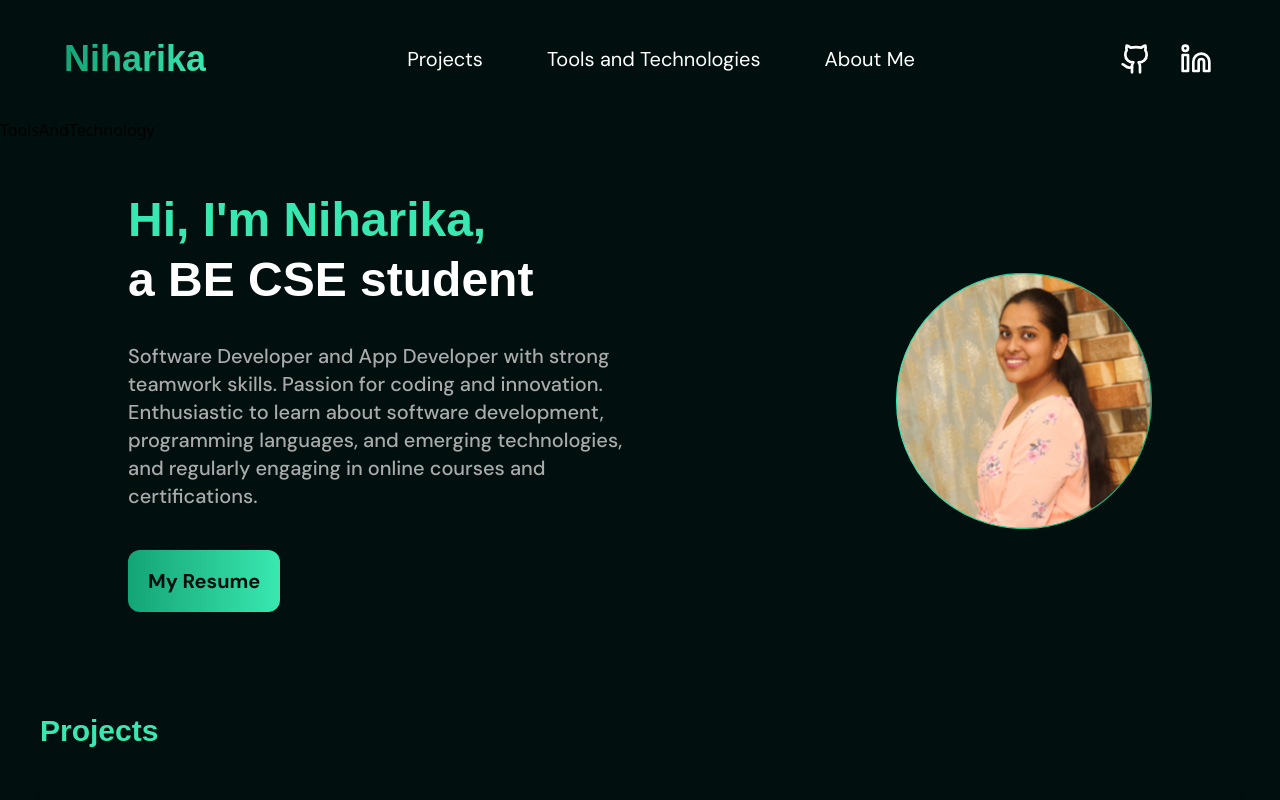
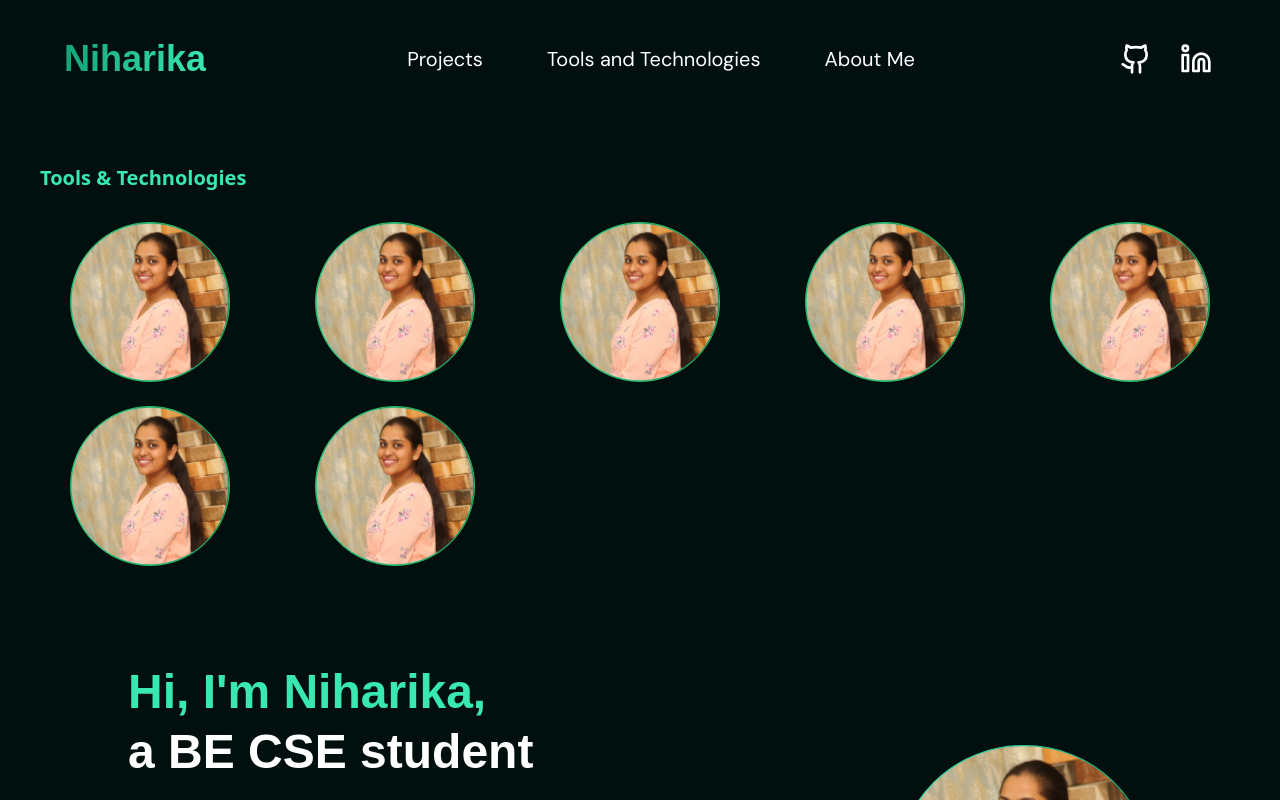
Before and after one commit to niharika1102/Portfolio, a React (Vite) app: page /tools-and-technologies in a window 1280 px wide. Shown: the top 800 px of the page. Built offline with nearby package versions, Linux system fonts and the light colour scheme; a web font is replaced by a local one.

Commit message:
Structure - Tools and Technologies

```diff
--- a/src/sections/ToolsAndTechnology.jsx
+++ b/src/sections/ToolsAndTechnology.jsx
@@ -1,9 +1,105 @@
-import React from 'react'
+// import React from 'react';
 
-function ToolsAndTechnology() {
+// // Import your images here
+// // import htmlIcon from '../assets/icons/html5.svg';
+// // import cssIcon from '../assets/icons/css3.svg';
+// // import jsIcon from '../assets/icons/javascript.svg';
+// // import bootstrapIcon from '../assets/icons/bootstrap.svg';
+// // import githubIcon from '../assets/icons/github.svg';
+// // import gitIcon from '../assets/icons/git.svg';
+// // import javaIcon from '../assets/icons/java.svg';
+// // import canvaIcon from '../assets/icons/canva.svg';
+// // import figmaIcon from '../assets/icons/figma.svg';
+// // import vscodeIcon from '../assets/icons/vscode.svg';
+// import { profile } from "../assets/images";
+
+// const ToolsAndTechnologies = () => {
+//   const tools = [
+//     // { src: htmlIcon, alt: 'HTML5' },
+//     // { src: cssIcon, alt: 'CSS3' },
+//     // { src: jsIcon, alt: 'JavaScript' },
+//     // { src: bootstrapIcon, alt: 'Bootstrap' },
+//     // { src: githubIcon, alt: 'GitHub' },
+//     // { src: gitIcon, alt: 'Git' },
+//     // { src: javaIcon, alt: 'Java' },
+//     // { src: canvaIcon, alt: 'Canva' },
+//     // { src: figmaIcon, alt: 'Figma' },
+//     // { src: vscodeIcon, alt: 'VSCode' },
+//     { src: profile, alt: "Profile" },
+//     { src: profile, alt: "Profile" },
+//     { src: profile, alt: "Profile" },
+//     { src: profile, alt: "Profile" },
+//     { src: profile, alt: "Profile" },
+//     { src: profile, alt: "Profile" },
+//     { src: profile, alt: "Profile" },
+//   ];
+
+//   return (
+//     <section className="py-12 px-4 md:px-10">
+//       <h2 className="text-xl font-bold text-lGreen mb-8">Tools & Technologies</h2>
+//       <div className="grid grid-cols-2 sm:grid-cols-3 md:grid-cols-4 lg:grid-cols-5 gap-6">
+//         {tools.map((tool, index) => (
+//           <div key={index} className="flex justify-center items-center rounded-full bg-transparent border border-green-500 w-24 h-24 sm:w-28 sm:h-28 md:w-32 md:h-32 lg:w-40 lg:h-40 mx-auto">
+//             <img src={tool.src} alt={tool.alt} className="w-12 h-12 sm:w-16 sm:h-16 md:w-20 md:h-20 lg:w-24 lg:h-24" />
+//           </div>
+//         ))}
+//       </div>
+//     </section>
+//   );
+// };
+
+// export default ToolsAndTechnologies;
+
+
+
+import React from 'react';
+
+// Import your images here
+// import htmlIcon from '../assets/icons/html5.svg';
+// import cssIcon from '../assets/icons/css3.svg';
+// import jsIcon from '../assets/icons/javascript.svg';
+// import bootstrapIcon from '../assets/icons/bootstrap.svg';
+// import githubIcon from '../assets/icons/github.svg';
+// import gitIcon from '../assets/icons/git.svg';
+// import javaIcon from '../assets/icons/java.svg';
+// import canvaIcon from '../assets/icons/canva.svg';
+// import figmaIcon from '../assets/icons/figma.svg';
+// import vscodeIcon from '../assets/icons/vscode.svg';
+import { profile } from "../assets/images";
+
+const ToolsAndTechnologies = () => {
+  const tools = [
+    // { src: htmlIcon, alt: 'HTML5' },
+    // { src: cssIcon, alt: 'CSS3' },
+    // { src: jsIcon, alt: 'JavaScript' },
+    // { src: bootstrapIcon, alt: 'Bootstrap' },
+    // { src: githubIcon, alt: 'GitHub' },
+    // { src: gitIcon, alt: 'Git' },
+    // { src: javaIcon, alt: 'Java' },
+    // { src: canvaIcon, alt: 'Canva' },
+    // { src: figmaIcon, alt: 'Figma' },
+    // { src: vscodeIcon, alt: 'VSCode' },
+    { src: profile, alt: "Profile" },
+    { src: profile, alt: "Profile" },
+    { src: profile, alt: "Profile" },
+    { src: profile, alt: "Profile" },
+    { src: profile, alt: "Profile" },
+    { src: profile, alt: "Profile" },
+    { src: profile, alt: "Profile" },
+  ];
+
   return (
-    <div>ToolsAndTechnology</div>
-  )
-}
+    <section className="py-12 px-4 md:px-10">
+      <h2 className="text-xl font-bold text-lGreen mb-8">Tools & Technologies</h2>
+      <div className="grid grid-cols-2 sm:grid-cols-3 md:grid-cols-4 lg:grid-cols-5 gap-6">
+        {tools.map((tool, index) => (
+          <div key={index} className="flex justify-center items-center rounded-full bg-transparent border border-green-500 w-24 h-24 sm:w-28 sm:h-28 md:w-32 md:h-32 lg:w-40 lg:h-40 mx-auto">
+            <img src={tool.src} alt={tool.alt} className="w-full h-full object-contain" />
+          </div>
+        ))}
+      </div>
+    </section>
+  );
+};
 
-export default ToolsAndTechnology
+export default ToolsAndTechnologies;
```
